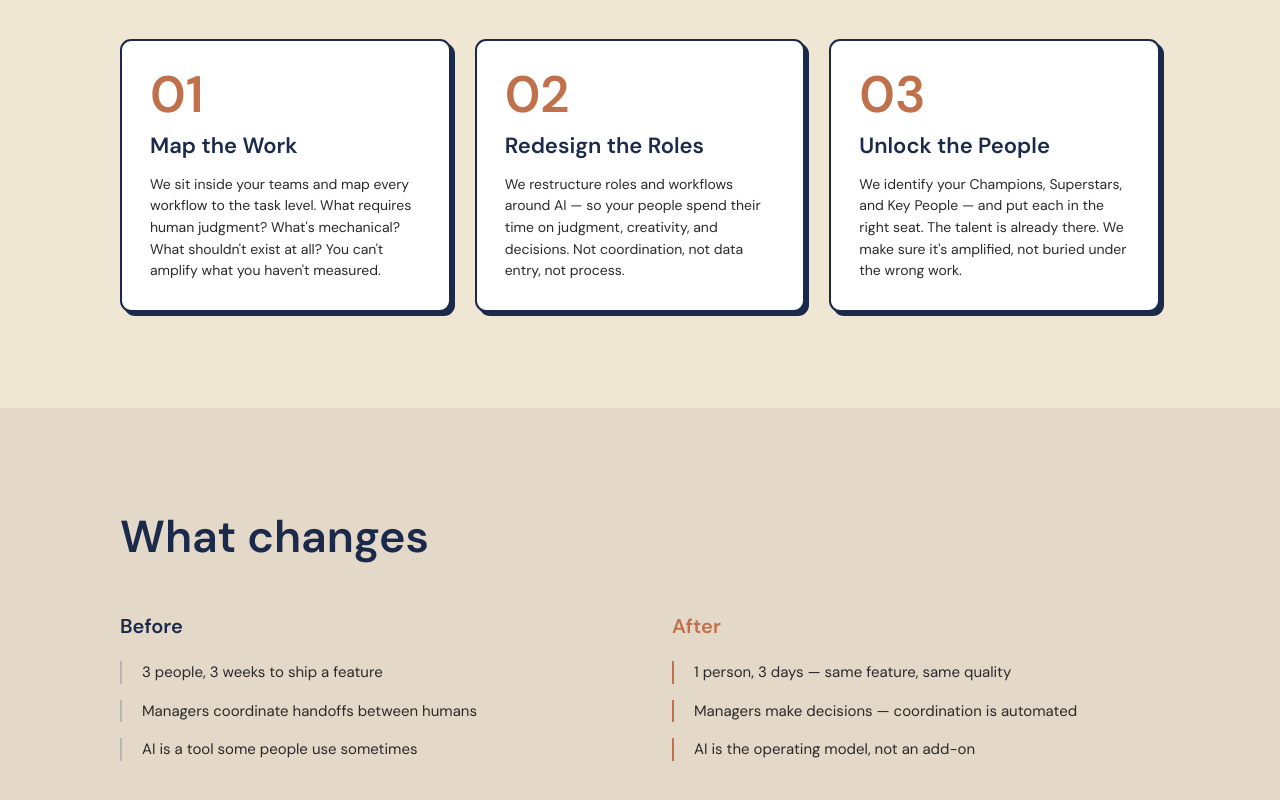
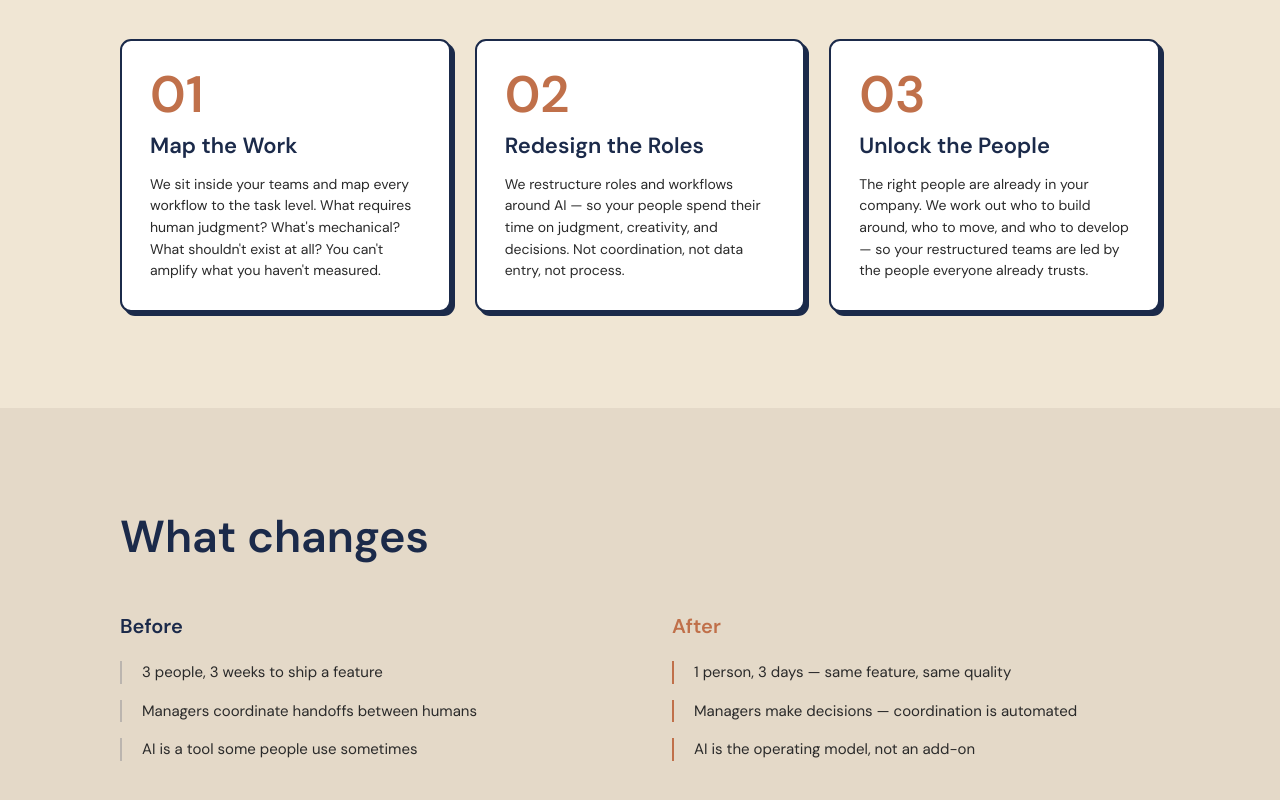
Before and after one commit to marcvallverdu/10xyourteams, a Next.js app: page / in a window 1280 px wide. Shown: the part 865-1665 px from the top of the page. Built offline with nearby package versions, Linux system fonts and the light colour scheme.

Commit message:
v17: Unlock the People card — drop jargon, focus on outcome

```diff
--- a/app/page.tsx
+++ b/app/page.tsx
@@ -78,7 +78,7 @@ export default function Home() {
               {
                 num: "03",
                 title: "Unlock the People",
-                body: "We identify your Champions, Superstars, and Key People — and put each in the right seat. The talent is already there. We make sure it's amplified, not buried under the wrong work.",
+                body: "The right people are already in your company. We work out who to build around, who to move, and who to develop — so your restructured teams are led by the people everyone already trusts.",
               },
             ].map((card) => (
               <div
```
